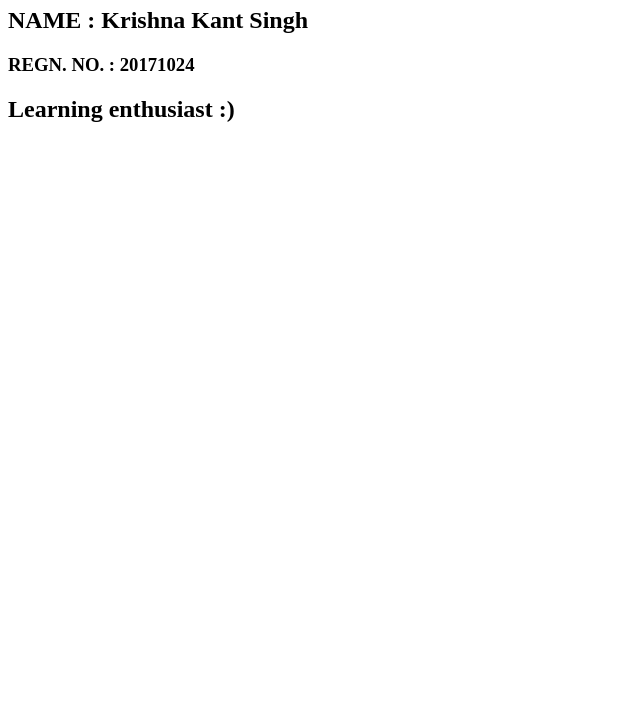
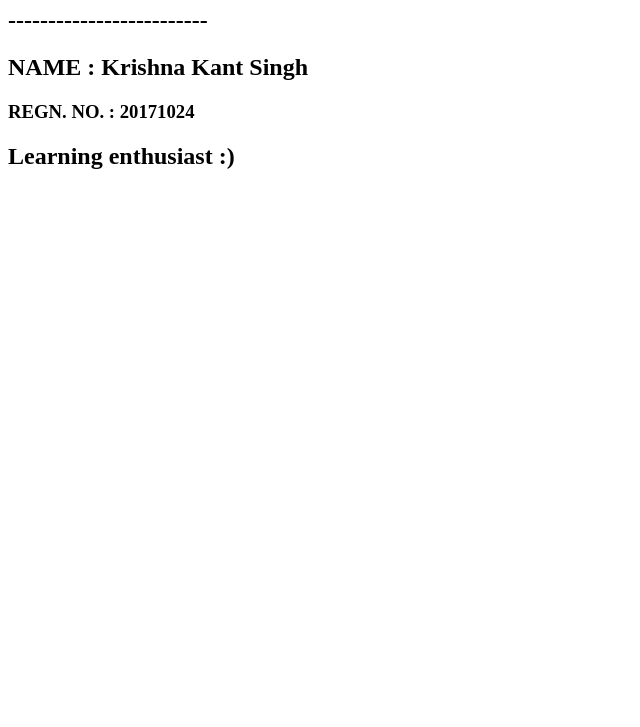
Before and after one commit to kks0101/kks05.github.io, a plain HTML site: page index.html in a window 1280 px wide. Shown: the part 73-800 px from the top of the page, without its empty margins (0-640 px from the left). Drawn offline with Linux system fonts and the light colour scheme.

Commit message:
Web page :)

```diff
--- a/index.html
+++ b/index.html
@@ -4,6 +4,7 @@
 <body>
 <h1> Introduction </h1>
 <p>
+<h2>-------------------------</h2>
 <h2> NAME : Krishna Kant Singh </h2>
 <h3> REGN. NO. : 20171024 </h3>
 <h2> Learning enthusiast :)</h2>
```
